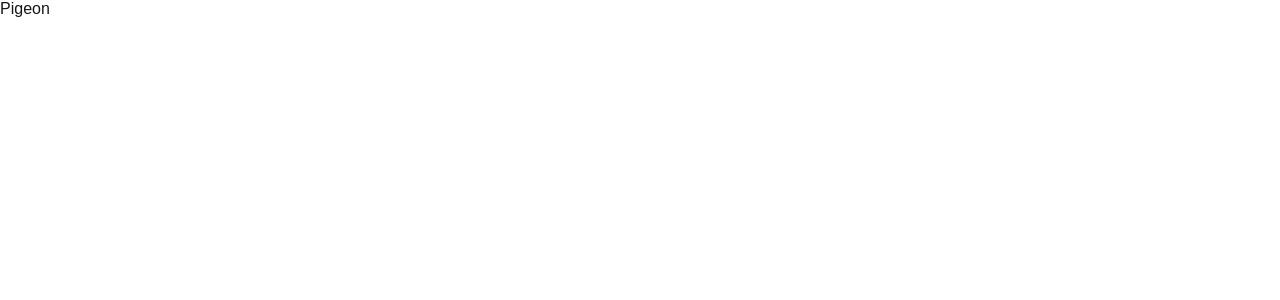
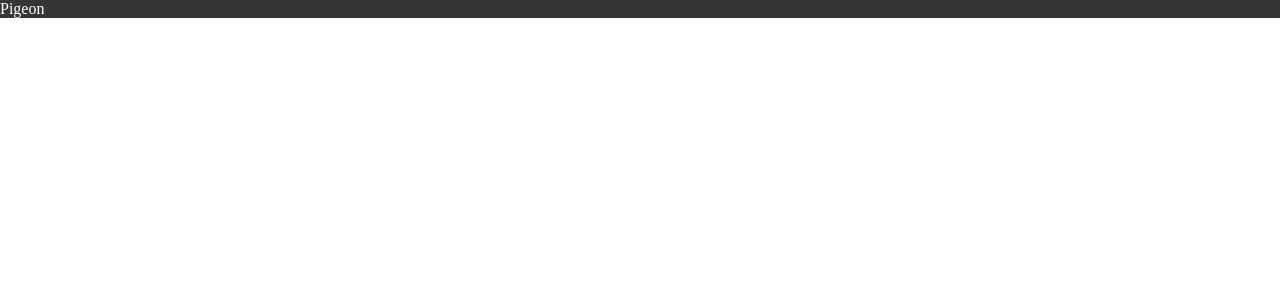
Before and after one commit to RudWhale/Croc-Game, a Next.js app: page / in a window 1280 px wide. Shown: the top 300 px of the page. Built offline with nearby package versions, Linux system fonts and the light colour scheme.

Commit message:
Project Customization

```diff
--- a/package.json
+++ b/package.json
@@ -21,6 +21,7 @@
     "@types/react-dom": "^19",
     "eslint": "^9",
     "eslint-config-next": "15.1.3",
+    "sass": "^1.83.1",
     "typescript": "^5"
   }
 }
--- a/src/app/globals.css
+++ /dev/null
@@ -1,42 +0,0 @@
-:root {
-  --background: #ffffff;
-  --foreground: #171717;
-}
-
-@media (prefers-color-scheme: dark) {
-  :root {
-    --background: #0a0a0a;
-    --foreground: #ededed;
-  }
-}
-
-html,
-body {
-  max-width: 100vw;
-  overflow-x: hidden;
-}
-
-body {
-  color: var(--foreground);
-  background: var(--background);
-  font-family: Arial, Helvetica, sans-serif;
-  -webkit-font-smoothing: antialiased;
-  -moz-osx-font-smoothing: grayscale;
-}
-
-* {
-  box-sizing: border-box;
-  padding: 0;
-  margin: 0;
-}
-
-a {
-  color: inherit;
-  text-decoration: none;
-}
-
-@media (prefers-color-scheme: dark) {
-  html {
-    color-scheme: dark;
-  }
-}
--- /dev/null
+++ b/src/app/globals.scss
@@ -0,0 +1,3 @@
+body{
+  margin: 0;
+}
--- a/src/app/layout.tsx
+++ b/src/app/layout.tsx
@@ -1,6 +1,6 @@
 import type { Metadata } from "next";
 import { Geist, Geist_Mono } from "next/font/google";
-import "./globals.css";
+import "./globals.scss";
 
 
 export default function RootLayout({children,}: Readonly<{children: React.ReactNode;}>) {
--- /dev/null
+++ b/src/app/page.module.scss
@@ -0,0 +1,5 @@
+.page{
+    margin: 0;
+    color: white;
+    background-color:#343635;
+}
--- a/src/app/page.tsx
+++ b/src/app/page.tsx
@@ -1,5 +1,4 @@
-import Image from "next/image";
-import styles from "./page.module.css";
+import styles from "./page.module.scss";
 
 export default function Home() {
   return (
```
Also changed, not shown: src/app/page.module.css (deleted), 1 other file (tests, documents, lock files or other folders).
